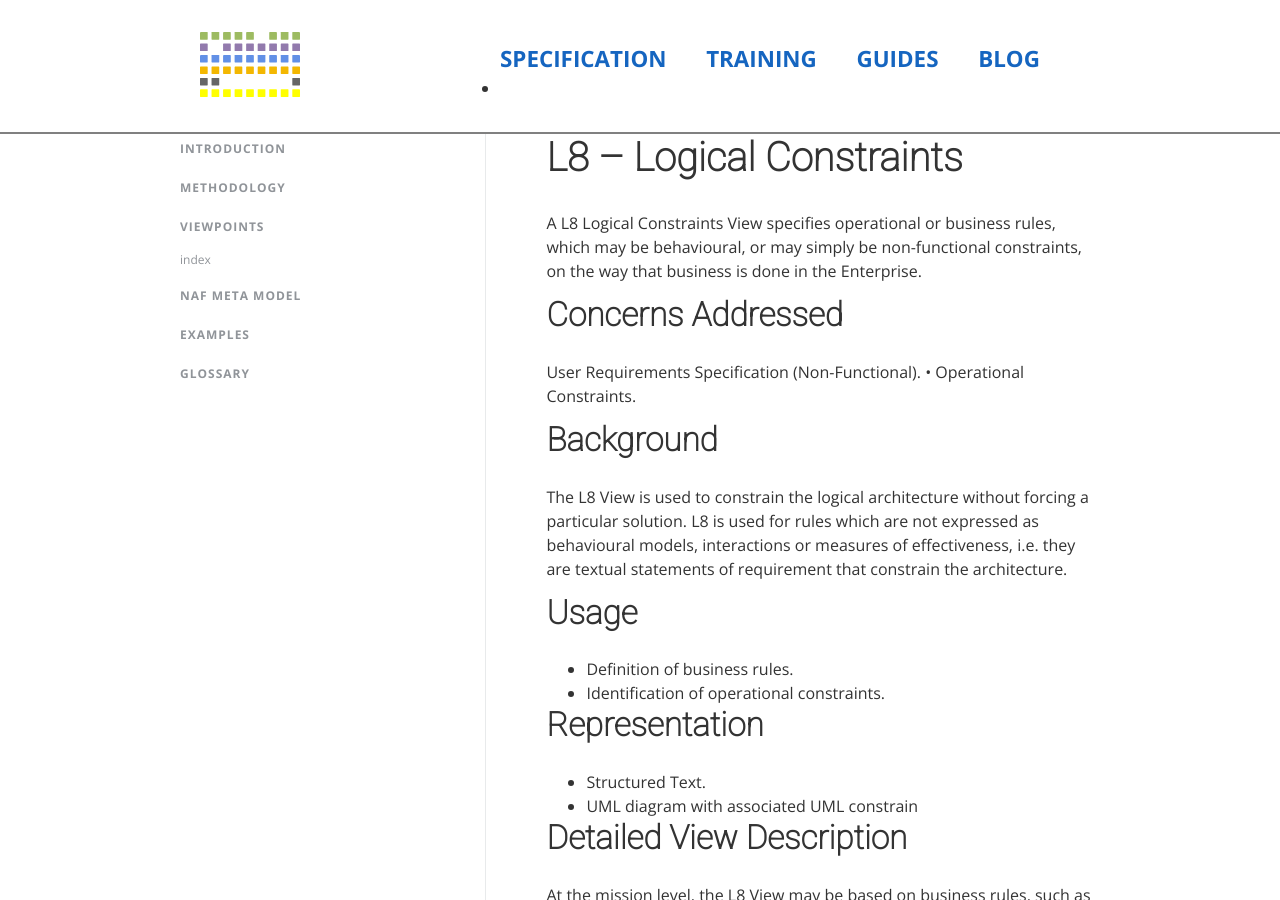
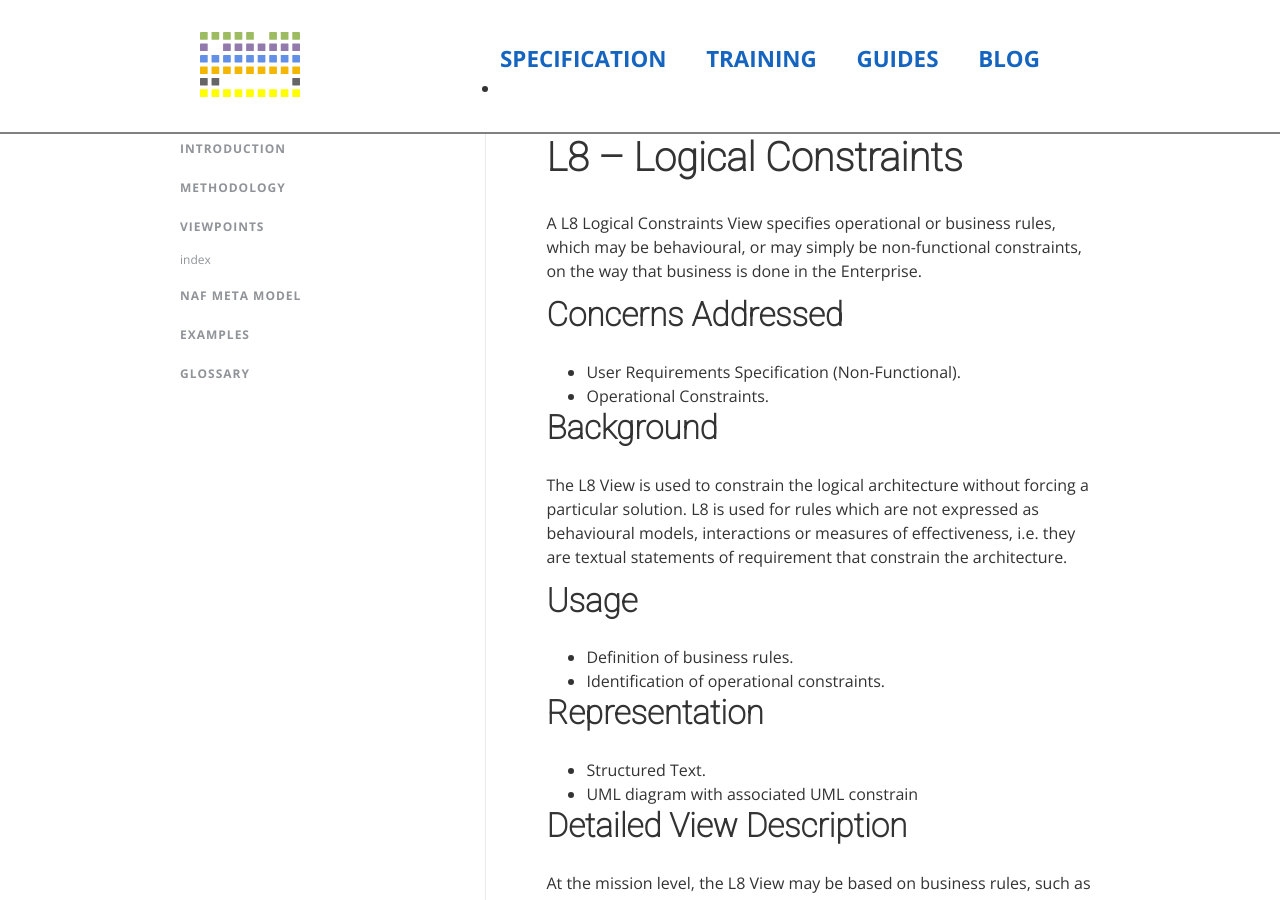
Before and after one commit to stavnstrup/abok, a Jekyll site: the page built from naf/viewpoints/l8.md, in a window 1280 px wide and 900 px high. Built offline with Jekyll 4.4.1, drawn with Linux system fonts in a browser that asks for light colours; nearby versions of some CDN libraries.

Commit message:
Clean-up minor errors

```diff
--- a/naf/viewpoints/l8.md
+++ b/naf/viewpoints/l8.md
@@ -9,8 +9,8 @@ done in the Enterprise.
 
 ## Concerns Addressed
 
-User Requirements Specification (Non-Functional).
-• Operational Constraints.
+* User Requirements Specification (Non-Functional).
+* Operational Constraints.
 
 ## Background
 
```
Also changed, not shown: naf/viewpoints/a1.md (+1 -1 lines), naf/viewpoints/a2.md (+1 -1 lines), naf/viewpoints/c1.md (+1 -1 lines), naf/viewpoints/s3.md (+1 -1 lines).
